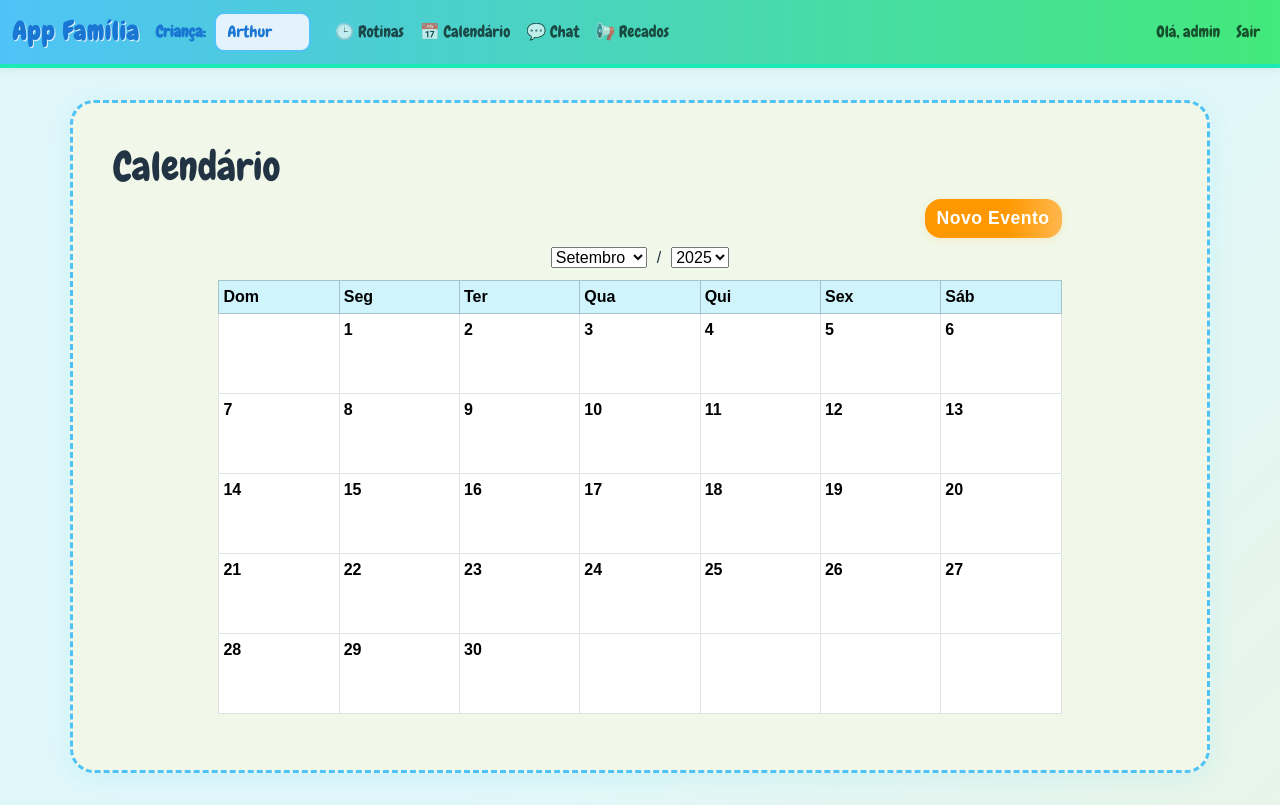
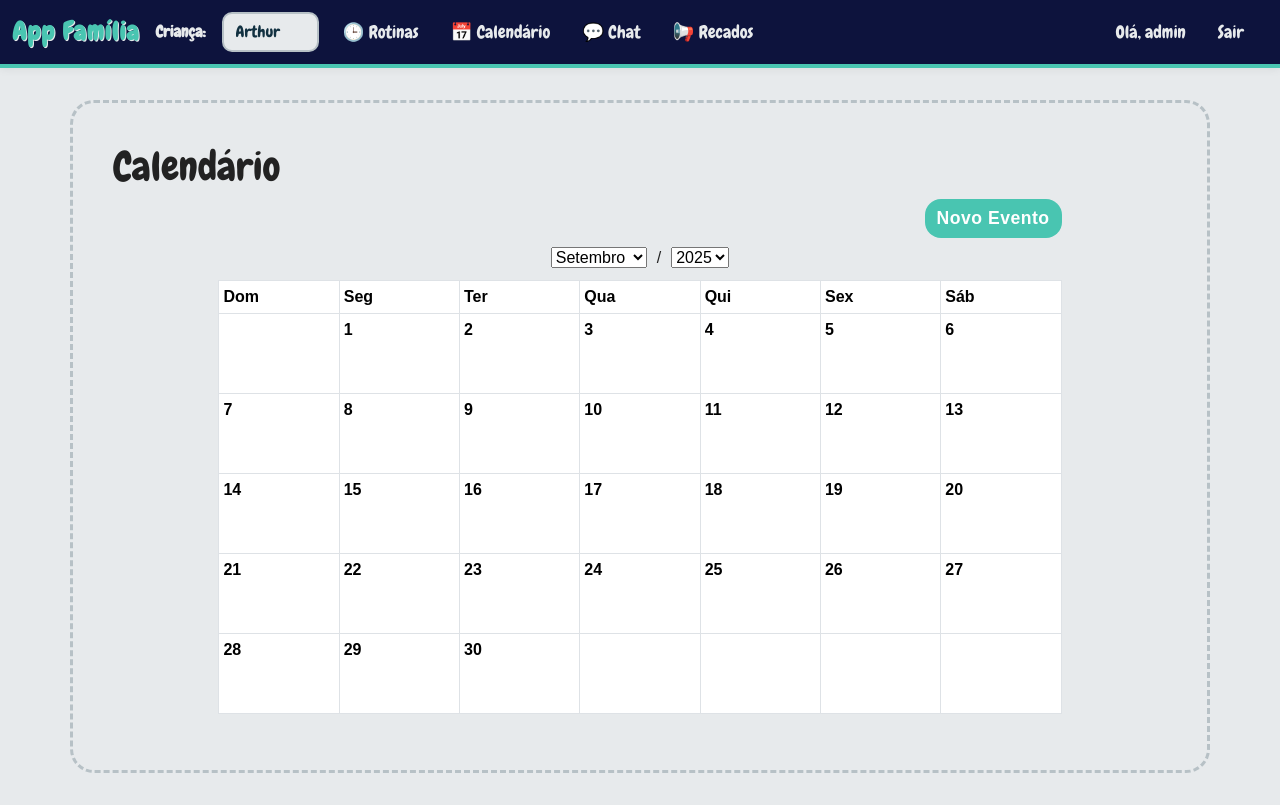
Before and after one commit to anakindinger/app-familia-django, a Django app: page /agenda/ in a window 1280 px wide. Run offline with Django 5.2, Linux system fonts and the light colour scheme; a user stored in the database is signed in; data comes from the database, SQL or seed files in the repository; some web fonts are replaced.

Commit message:
alteração do css para padrão TJ

```diff
--- a/agenda/templates/agenda/calendario.html
+++ b/agenda/templates/agenda/calendario.html
@@ -25,7 +25,7 @@
 </div>
 <div class="table-responsive" style= "margin-right: 10%; margin-left: 10%;">
   <table class="table table-sm table-bordered table-hover table-fixed-custom">
-    <thead class="table-info">
+    <thead class="table-head">
 
         <th style="width:14%">Dom</th>
         <th style="width:14%">Seg</th>
--- a/dashboard/templates/dashboard/index.html
+++ b/dashboard/templates/dashboard/index.html
@@ -7,7 +7,7 @@
 </div>
 {% if perfil and perfil.child %}
 <div class="card mt-5 mx-auto" style="max-width: 500px;">
-  <div class="card-header bg-info text-white">
+  <div class="card-header">
     <h4 class="mb-0">Perfil da Criança</h4>
   </div>
   <div class="card-body">
--- a/static/custom.css
+++ b/static/custom.css
@@ -1,41 +1,67 @@
 @import url('https://fonts.googleapis.com/css2?family=Delius+Swash+Caps&family=Modak&family=Chewy&display=swap');
-
+:root {
+  --bg-color: #e7eaec;
+  --primary-color: #123141;
+  --primary-dark: #0d133d;
+  --success-color: #49c5b1;
+  --border-color: #b7c1c6;
+  --text-color: #222;
+  --input-bg: #e7eaec;
+  --chatbot-bg: #e7eaec;
+  --chatbot-header-bg: #123141;
+  --chatbot-header-text: #e7eaec;
+  --chatbot-shadow: 0 8px 24px rgba(18,49,65,0.18);
+  --chatbot-minimized-bg: #123141;
+  --chatbot-minimized-text: #e7eaec;
+}
 body {
-    background: linear-gradient(135deg, #e0f7fa 60%, #e8f5e9 100%);
+    background: var(--bg-color);
     font-family: Arial, sans-serif;
-    color: #234;
+    color: var(--text-color);
 }
 
 .navbar {
     box-shadow: 0 2px 8px rgba(0,0,0,0.06);
-    background: linear-gradient(90deg, #4fc3f7 0%, #43e97b 100%) !important;
-    border-bottom: 4px solid #1de9b6;
+    background: var(--primary-dark);
+    border-bottom: 4px solid var(--success-color);
     font-family:  'Chewy', Arial, sans-serif;
 }
 
+.navbar .navbar-nav .nav-link {
+    color: var(--bg-color);
+    font-weight: 500;
+    font-size: 1.1rem;
+    margin-right: 1rem;
+    transition: 0.2s;}
+
 .navbar-brand {
     font-weight: bold;
-    color: #1976d2 !important;
+    color: var(--success-color) !important;
     letter-spacing: 1px;
     font-size: 1.6rem;
-    text-shadow: 1px 1px 0 #e3f2fd;
+    text-shadow: 1px 1px 0 var(--bg-color);
+}
+.form-label-child {
+    color: var(--bg-color);
+    font-weight: 600;
+    margin-right: 0.5rem;
 }
 
 .nav-link.active, .nav-link:focus, .nav-link:hover {
-    color: #1976d2 !important;
+    color: var(--primary-color) !important;
     font-weight: 600;
-    background: #e3f2fd;
+    background: var(--input-bg);
     border-radius: 8px;
 }
 
 .container {
-    background: #f1f8e9;
+    background: var(--bg-color);
     border-radius: 24px;
-    box-shadow: 0 4px 24px rgba(33, 203, 243, 0.10);
+    box-shadow: 0 4px 24px var(--chatbot-shadow);
     padding: 2.5rem 2.5rem 2.5rem 2.5rem;
     margin-top: 2rem;
     margin-bottom: 2rem;
-    border: 3px dashed #4fc3f7;
+    border: 3px dashed var(--border-color);
 }
 
 .btn-primary, .btn-outline-primary {
@@ -47,39 +73,39 @@ body {
 }
 
 .btn-primary {
-    background: linear-gradient(90deg, #ff9800 60%, #ffb74d 100%);
+    background: var(--success-color);
     border: none;
     color: #fff;
-    box-shadow: 0 2px 8px #ffb74d33;
+    box-shadow: 0 2px 8px var(--chatbot-shadow);
 }
 
 .btn-primary:hover {
-    background: linear-gradient(90deg, #ffb74d 60%, #ff9800 100%);
+    background: var(--success-color);
     color: #fff;
 }
 
 .btn-outline-primary {
-    border: 2px solid #ff9800;
-    color: #ff9800;
-    background: #f1f8e9;
+    border: 2px solid var(--primary-color);
+    color: var(--primary-color);
+    background: var(--input-bg);
 }
 
 .btn-outline-primary:hover {
-    background: #e3f2fd;
-    color: #ff9800;
-    border-color: #ffb74d;
+    background: var(--bg-color);
+    color: var(--primary-color);
+    border-color: var(--success-color);
 }
 
 .card {
     border-radius: 18px;
-    border: 2px solid #4fc3f7;
-    box-shadow: 0 2px 12px #4fc3f722;
-    background: #e3f2fd;
+    border: 2px solid var(--border-color);
+    box-shadow: 0 2px 12px var(--chatbot-shadow);
+    background: var(--bg-color);
 }
 
 #chat-box {
-    background: linear-gradient(135deg, #e3f2fd 60%, #f1f8e9 100%) !important;
-    border: 2.5px solid #4fc3f7 !important;
+    background: linear-gradient(135deg, var(--bg-color) 60%, var(--input-bg) 100%) !important;
+    border: 2.5px solid var(--border-color) !important;
     border-radius: 18px;
 }
 
@@ -89,16 +115,16 @@ body {
 }
 
 .form-control:focus {
-    border-color: #43e97b;
-    box-shadow: 0 0 0 0.2rem #43e97b44;
+    border-color: var(--success-color);
+    box-shadow: 0 0 0 0.2rem var(--chatbot-shadow);
 }
 
 ::-webkit-scrollbar {
     width: 10px;
-    background: #e3f2fd;
+    background: var(--bg-color);
 }
 ::-webkit-scrollbar-thumb {
-    background: #4fc3f7;
+    background: var(--border-color);
     border-radius: 8px;
 }
 
@@ -107,29 +133,28 @@ h1, h2, .navbar-brand {
     font-family:  'Chewy', Arial, sans-serif;
 }
 
-
 #chat-box .mb-2 {
-    background: #e3f2fd;
+    background: var(--bg-color);
     border-radius: 12px;
     padding: 0.5rem 1rem;
     margin-bottom: 0.7rem;
-    border-left: 6px solid #43e97b;
-    box-shadow: 0 1px 4px #4fc3f722;
+    border-left: 6px solid var(--success-color);
+    box-shadow: 0 1px 4px var(--chatbot-shadow);
 }
 
 label, .form-label {
-    color: #1976d2;
+    color: var(--primary-color);
     font-weight: 600;
 }
 
 select.form-select {
-    background: #e3f2fd;
-    border: 2px solid #4fc3f7;
+    background: var(--bg-color);
+    border: 2px solid var(--border-color);
     border-radius: 10px;
-    color: #1976d2;
+    color: var(--primary-color);
     font-weight: 500;
 }
 
 #chat-box .mb-2 strong {
-    color: #43e97b;
+    color: var(--success-color);
 }
--- a/templates/base.html
+++ b/templates/base.html
@@ -13,7 +13,7 @@
     {% block extra_head %}{% endblock %}
 </head>
 <body>
-    <nav class="navbar navbar-expand-lg navbar-light bg-light mb-4">
+    <nav class="navbar navbar-expand-lg  mb-4">
       <div class="container-fluid">
         <a class="navbar-brand" href="{% url 'dashboard:index' %}">App Família</a>
         <button class="navbar-toggler" type="button" data-bs-toggle="collapse" data-bs-target="#navbarNav" aria-controls="navbarNav" aria-expanded="false" aria-label="Toggle navigation">
@@ -22,7 +22,7 @@
         <div class="collapse navbar-collapse" id="navbarNav">
           {% if user.is_authenticated %}
           <form method="get" id="child-filter-form" class="d-flex align-items-center me-3" action="" style="gap: 8px;">
-            <label for="child_id" class="form-label mb-0">Criança:</label>
+            <label for="child_id" class="form-label-child mb-0">Criança:</label>
             <select name="child_id" id="child_id" class="form-select" style="width:auto;" onchange="this.form.submit()">
               {% for child in children %}
                 <option value="{{ child.id }}" {% if selected_child and child.id == selected_child.id %}selected{% endif %}>{{ child.name }}</option>
```
Also changed, not shown: agenda/static/agenda/css/style.css (+9 -0 lines).
